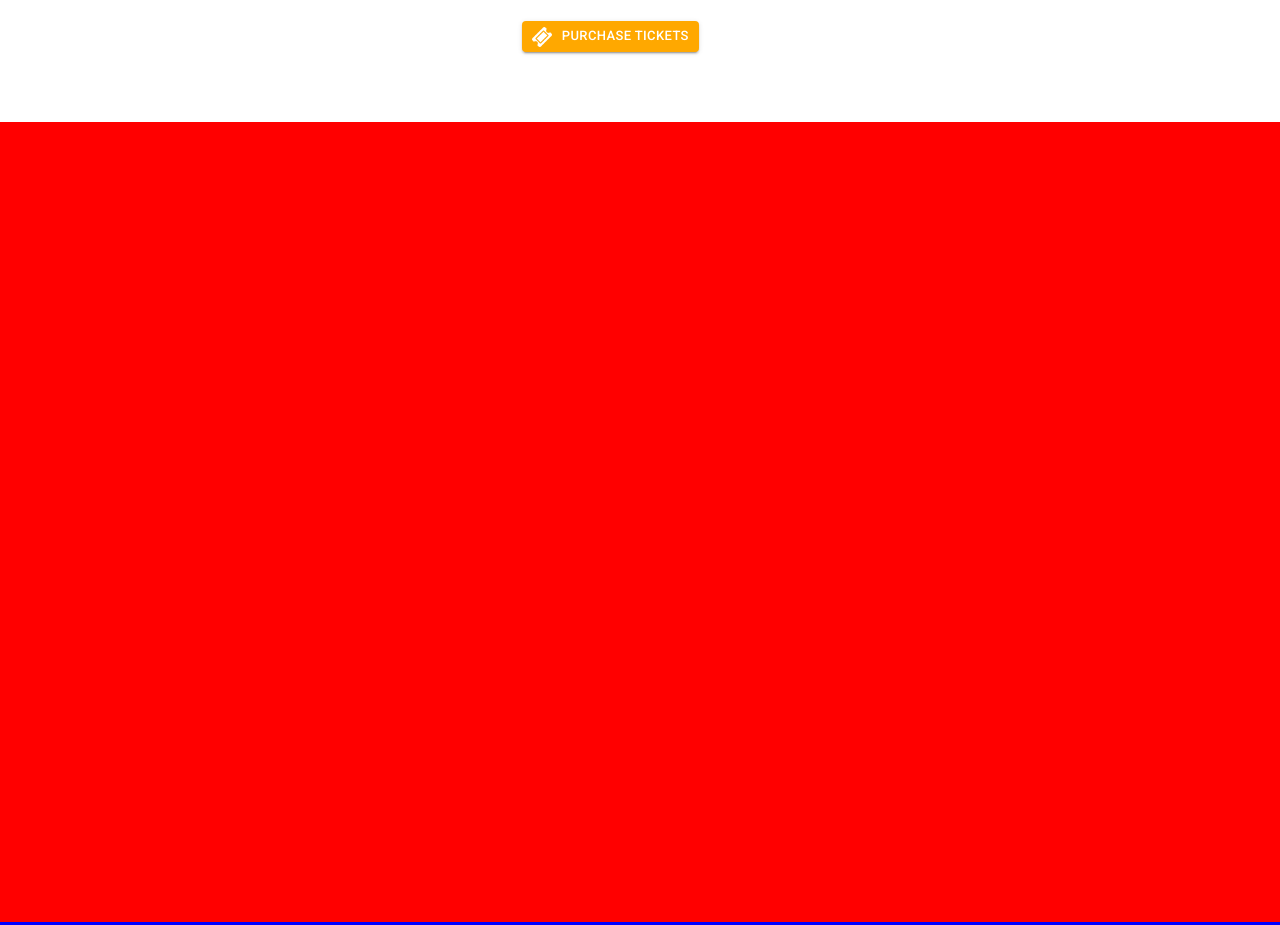
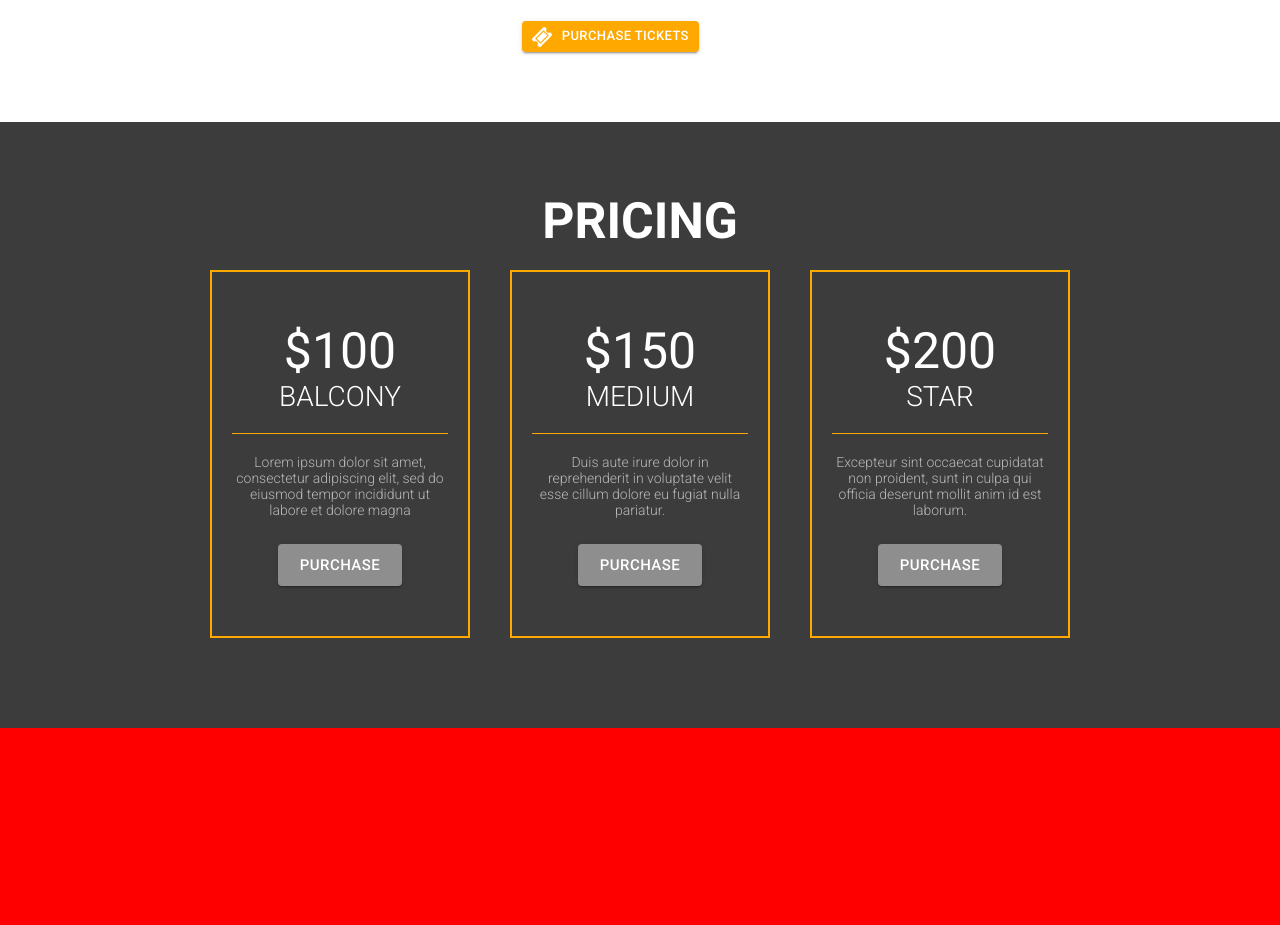
Before and after one commit to khmaladze-tiko/the_venue, a React (Create React App) app: page / in a window 1280 px wide. Shown: the part 2046-2971 px from the top of the page. Built offline with nearby package versions, Linux system fonts and the light colour scheme.

Commit message:
Pricing section

```diff
--- a/src/App.js
+++ b/src/App.js
@@ -6,6 +6,7 @@
 import Featured from './components/featured';
 import VenueNfo from './components/venueNfo';
 import Highlights from './components/highlights';
+import Pricing from './components/pricing';
 
 const App = () => {
   return (
@@ -20,6 +21,9 @@
         <>
           <Highlights/>
         </>
+        <>
+          <Pricing/>
+        </>
       <div style={{backgroundColor: 'red', height: '800px'}}></div>
       <div style={{backgroundColor: 'blue', height: '800px'}}></div>
       <div style={{backgroundColor: 'green', height: '800px'}}></div>
--- /dev/null
+++ b/src/components/pricing/index.js
@@ -0,0 +1,59 @@
+import React from "react";
+import MyButton from "../utils/MyButton";
+import { Zoom } from "react-awesome-reveal";
+
+const Pricing = () => {
+    const priceState = {
+       prices:[100,150,200],
+       position:['Balcony', 'Medium', 'Star'],
+       desc:[
+        'Lorem ipsum dolor sit amet, consectetur adipiscing elit, sed do eiusmod tempor incididunt ut labore et dolore magna',
+        'Duis aute irure dolor in reprehenderit in voluptate velit esse cillum dolore eu fugiat nulla pariatur.',
+        'Excepteur sint occaecat cupidatat non proident, sunt in culpa qui officia deserunt mollit anim id est laborum.',
+       ],
+       linkto:[
+        'http://sales.b',
+        'http://sales.m',
+        'http://sales.s',
+       ],
+       delay:[500,0,500]
+}
+
+    const showBoxes = () => (
+        priceState.prices.map((box,index) => (
+            <Zoom key={index} className="pricing_item" delay={priceState.delay[index]}>
+                <div className="pricing_inner_wrapper">
+                    <div className="pricing_title">
+                        <span>${priceState.prices[index]}</span>
+                        <span>{priceState.position[index]}</span>
+                    </div>
+                    <div className="pricing_description">
+                        {priceState.desc[index]}
+                    </div>
+                    <div className="pricing_buttons">
+                        <MyButton
+                            text="Purchase"
+                            style={{
+                                color:'#ffffff'
+                            }}
+                            link={priceState.linkto[index]}
+                        />
+                    </div>
+                </div>
+            </Zoom>
+        ))
+    )
+
+    return(
+        <div className="bck_black">
+            <div className="center_wrapper pricing_section">
+                <h2>Pricing</h2>
+                <div className="pricing_wrapper">
+                    {showBoxes()}
+                </div>
+            </div>
+        </div>
+    )
+}
+
+export default Pricing;
```
